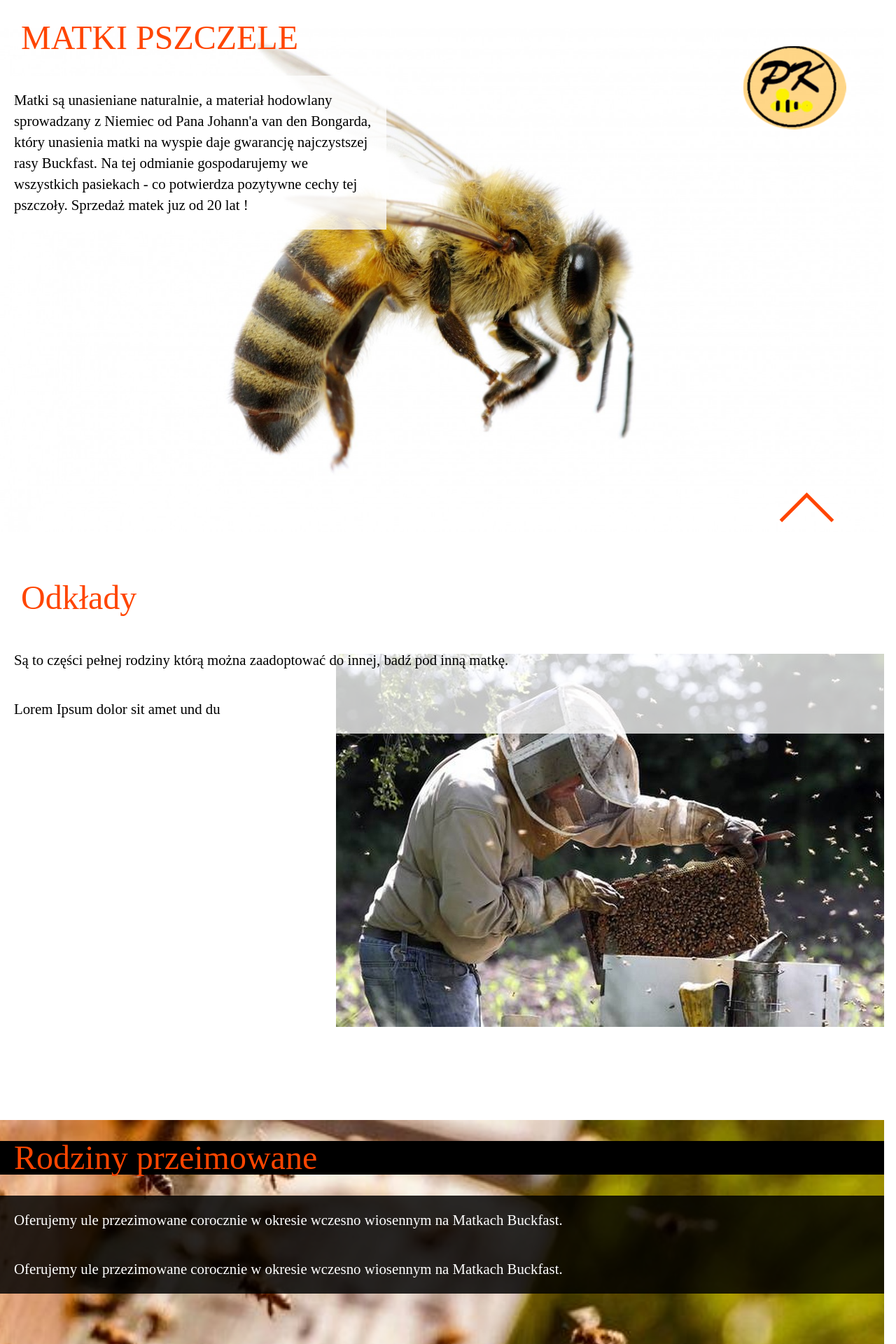
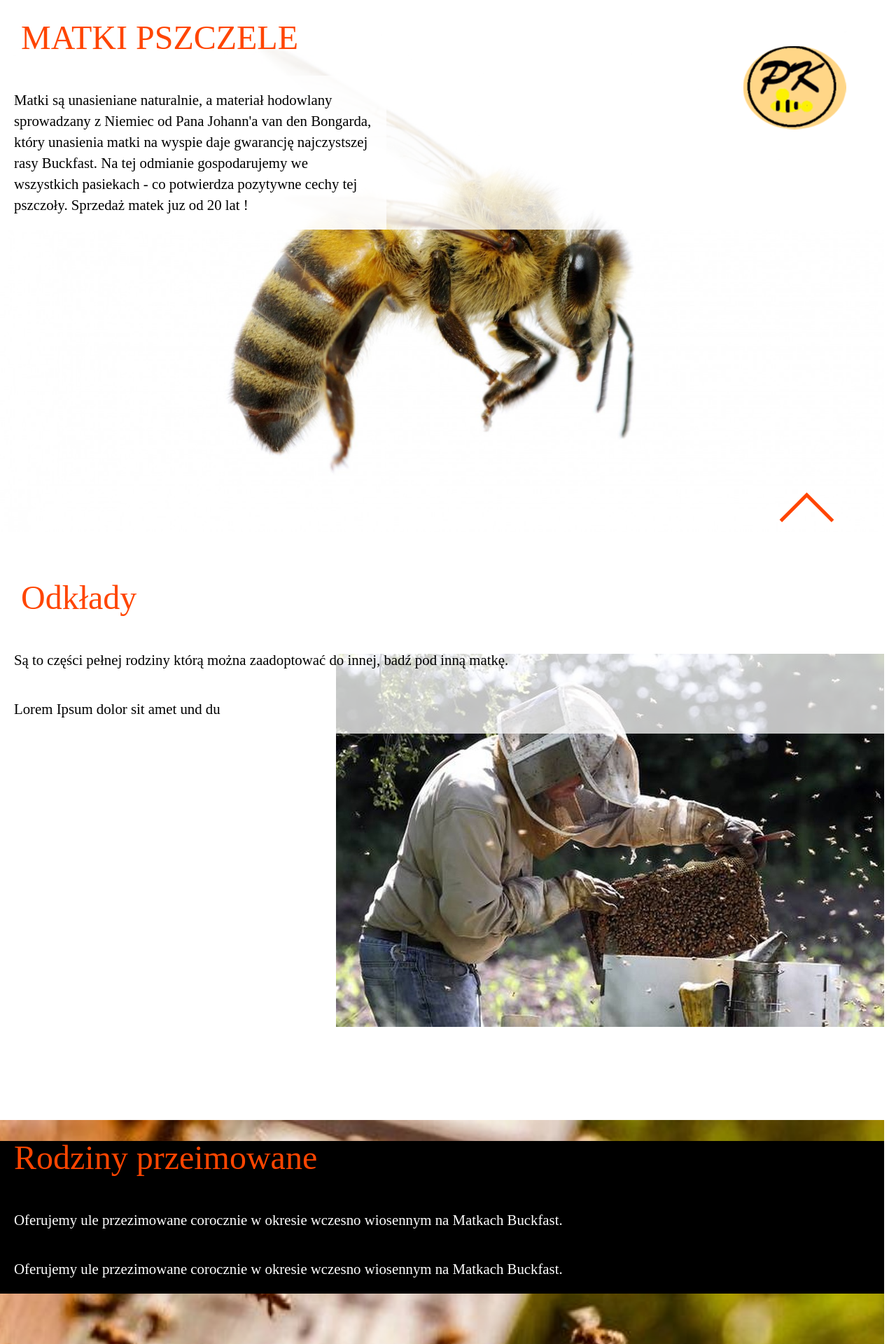
Before and after one commit to ArielNowak1990/HoneyPage, a React (Create React App) app: page /productsBee in a window 1280 px wide. Shown: the top 1920 px of the page at 70% size. Built offline with nearby package versions, Linux system fonts and the light colour scheme.

Commit message:
change background text in productsBee

```diff
--- a/src/components/LandingPage/Family.js
+++ b/src/components/LandingPage/Family.js
@@ -3,9 +3,12 @@ function Family() {
  return (
   <div className={"container_screen"}>
      <div className={"family"} id={"family"}>
-         <h3>Rodziny przeimowane </h3>
-         <p>Oferujemy ule przezimowane corocznie w okresie wczesno wiosennym na Matkach Buckfast.</p>
-         <p>Oferujemy ule przezimowane corocznie w okresie wczesno wiosennym na Matkach Buckfast.</p>
+         <div className={"text_container"}>
+             <h3>Rodziny przeimowane </h3>
+             <p>Oferujemy ule przezimowane corocznie w okresie wczesno wiosennym na Matkach Buckfast.</p>
+             <p>Oferujemy ule przezimowane corocznie w okresie wczesno wiosennym na Matkach Buckfast.</p>
+         </div>
+
      </div>
   </div>
  );
--- a/src/components/LandingPage/Mother.js
+++ b/src/components/LandingPage/Mother.js
@@ -1,13 +1,19 @@
 import React from 'react';
+
 function Mother() {
     return (
         <div className={"container_screen"}>
             <div className={"mother"} id={"mother"}>
+                <div className="text_container">
                     <h3>MATKI PSZCZELE</h3>
-        <p>Matki są unasieniane naturalnie, a materiał hodowlany sprowadzany z Niemiec od Pana Johann'a van den Bongarda, który unasienia matki na wyspie daje gwarancję najczystszej rasy Buckfast.
-            Na tej odmianie gospodarujemy we wszystkich pasiekach - co potwierdza pozytywne cechy tej pszczoły. Sprzedaż matek juz od 20 lat !</p>
+                    <p>Matki są unasieniane naturalnie, a materiał hodowlany sprowadzany z Niemiec od Pana Johann'a van
+                        den Bongarda, który unasienia matki na wyspie daje gwarancję najczystszej rasy Buckfast.
+                        Na tej odmianie gospodarujemy we wszystkich pasiekach - co potwierdza pozytywne cechy tej
+                        pszczoły. Sprzedaż matek juz od 20 lat !</p>
+                </div>
             </div>
         </div>
     );
 }
+
 export default Mother;
--- a/src/components/LandingPage/Odklad.js
+++ b/src/components/LandingPage/Odklad.js
@@ -3,9 +3,11 @@ function Odklad() {
  return (
   <div className={"container_screen"}>
      <div className={"odklady"} id={"odklady"}>
-      <h3>Odkłady</h3>
-         <p>Są to części pełnej rodziny którą można zaadoptować do innej, badź pod inną matkę.</p>
-         <p> Lorem  Ipsum dolor sit amet und du </p>
+         <div className="text_container">
+             <h3>Odkłady</h3>
+             <p>Są to części pełnej rodziny którą można zaadoptować do innej, badź pod inną matkę.</p>
+             <p> Lorem  Ipsum dolor sit amet und du </p>
+         </div>
      </div>
   </div>
  );
--- a/src/scss/landingPage/_productsBee.scss
+++ b/src/scss/landingPage/_productsBee.scss
@@ -14,6 +14,10 @@
     background-position: right;
     background-attachment: fixed;
     overflow-x: hidden;
+
+    .text_container{
+      background-color: black;
+    }
 
     h3{
       color: orangered;
@@ -40,6 +44,9 @@
     background-position: right;
     background-attachment: fixed;
     overflow-x: hidden;
+    .text_container{
+      background-color: rgba(255, 255, 255, 0.75);
+    }
 
     h3{
       color: orangered;
@@ -64,6 +71,9 @@
     background-repeat: no-repeat;
     background-position: right;
     background-attachment: fixed;
+    .text_container{
+      background-color: rgba(255, 255, 255, 0.75);
+    }
 
     h3{
       color: orangered;
@@ -71,7 +81,6 @@
       margin: 30px;
     }
     p{
-      background-color: rgba(255, 255, 255, 0.76);
       padding: 20px;
       font-size: 1.3em;
       line-height: 30px;
```
Lines whose indentation alone changed are shown as unchanged.
